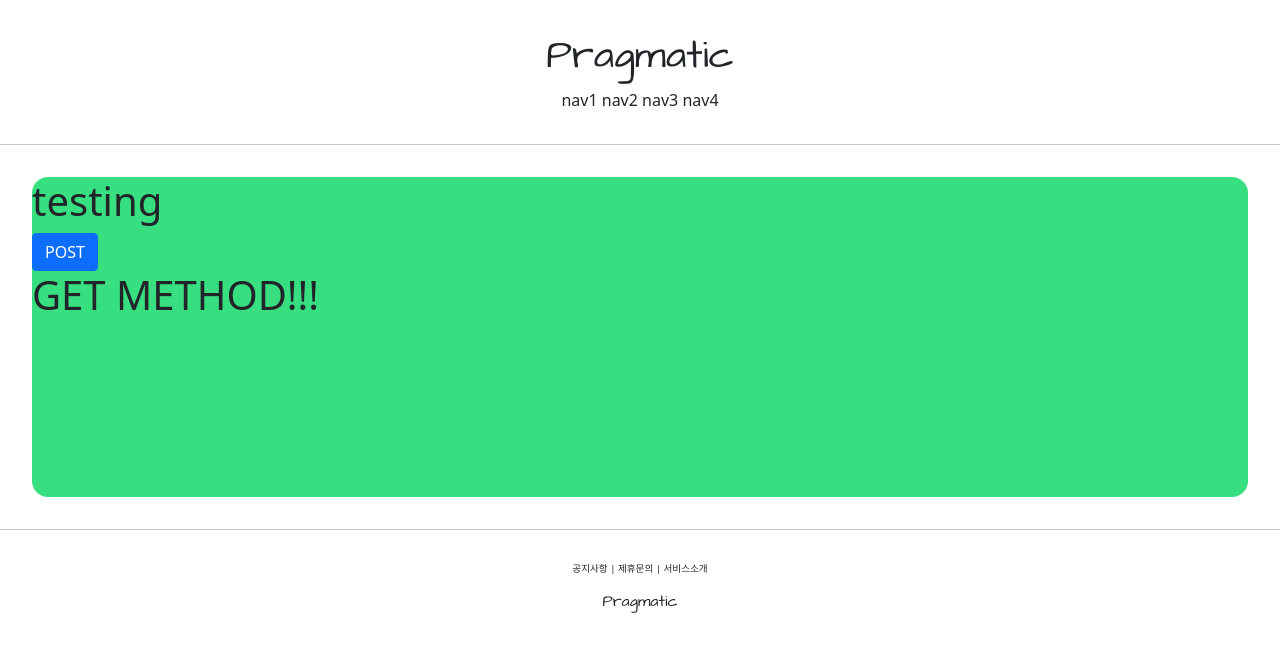
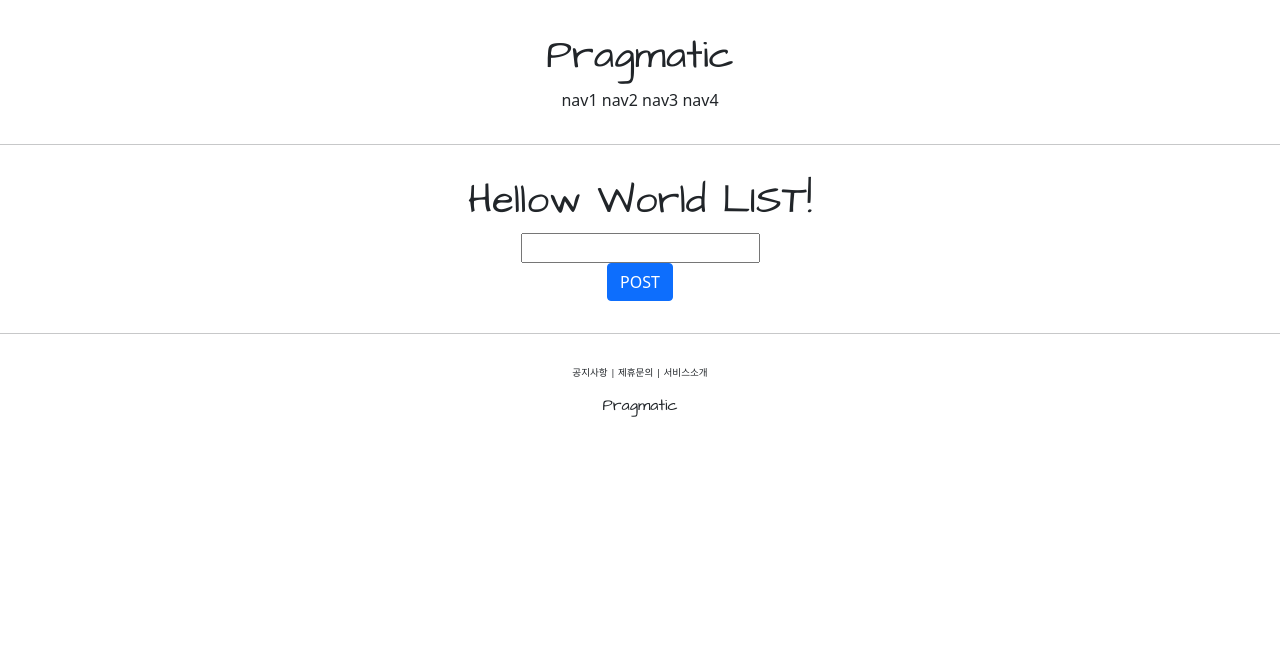
Before and after one commit to kimhan1113/pragmatic_han, a Django app: page /account/hello_world/ in a window 1280 px wide. Shown: the top 652 px of the page. Run offline with Django 3.2, Linux system fonts and the light colour scheme; some web fonts are replaced.

Commit message:
django course 17 commit

```diff
--- a/accountapp/templates/accountapp/hello_world.html
+++ b/accountapp/templates/accountapp/hello_world.html
@@ -3,21 +3,27 @@
 {% extends 'base.html' %}
 
 {% block content %}
-    <div style="height: 20rem; background-color: #38df81; border-radius: 1rem; margin: 2rem;">
-        <h1>
-            testing
+    <div style= "border-radius: 1rem; margin: 2rem; text-align: center">
+        <h1 style="font-family: 'Architects Daughter', cursive;">
+            Hellow World LIST!
         </h1>
 
         <form action="/account/hello_world/" method="POST" >
             {% csrf_token %}
-            <input type="submit" value="POST" class="btn btn-primary">
+            <div>
+                <input type="text" name="hello_world_input">
+            </div>
+            <div>
+                <input type="submit" value="POST" class="btn btn-primary">
+            </div>
+
         </form>
 
+        {% if hello_world_input %}
         <h1>
-            {{text}}
+            {{hello_world_input.text}}
         </h1>
-
-
+        {% endif %}
 
     </div>
 {% endblock  %}
--- a/accountapp/views.py
+++ b/accountapp/views.py
@@ -1,3 +1,5 @@
+from hashlib import new
+from accountapp.models import HelloWorld
 from django.http import HttpResponse
 from django.shortcuts import render
 
@@ -7,7 +9,14 @@ from django.shortcuts import render
 def hello_world(request):
 
     if request.method == "POST":
-        return render(request, 'accountapp/hello_world.html', context={'text' : 'POST METHOD!!!'})
+
+        temp = request.POST.get('hello_world_input')
+
+        new_hello_world = HelloWorld()
+        new_hello_world.text = temp
+        new_hello_world.save()
+
+        return render(request, 'accountapp/hello_world.html', context={'hello_world_output' : new_hello_world})
     else:
         return render(request, 'accountapp/hello_world.html', context={'text' : 'GET METHOD!!!'})
 
```
